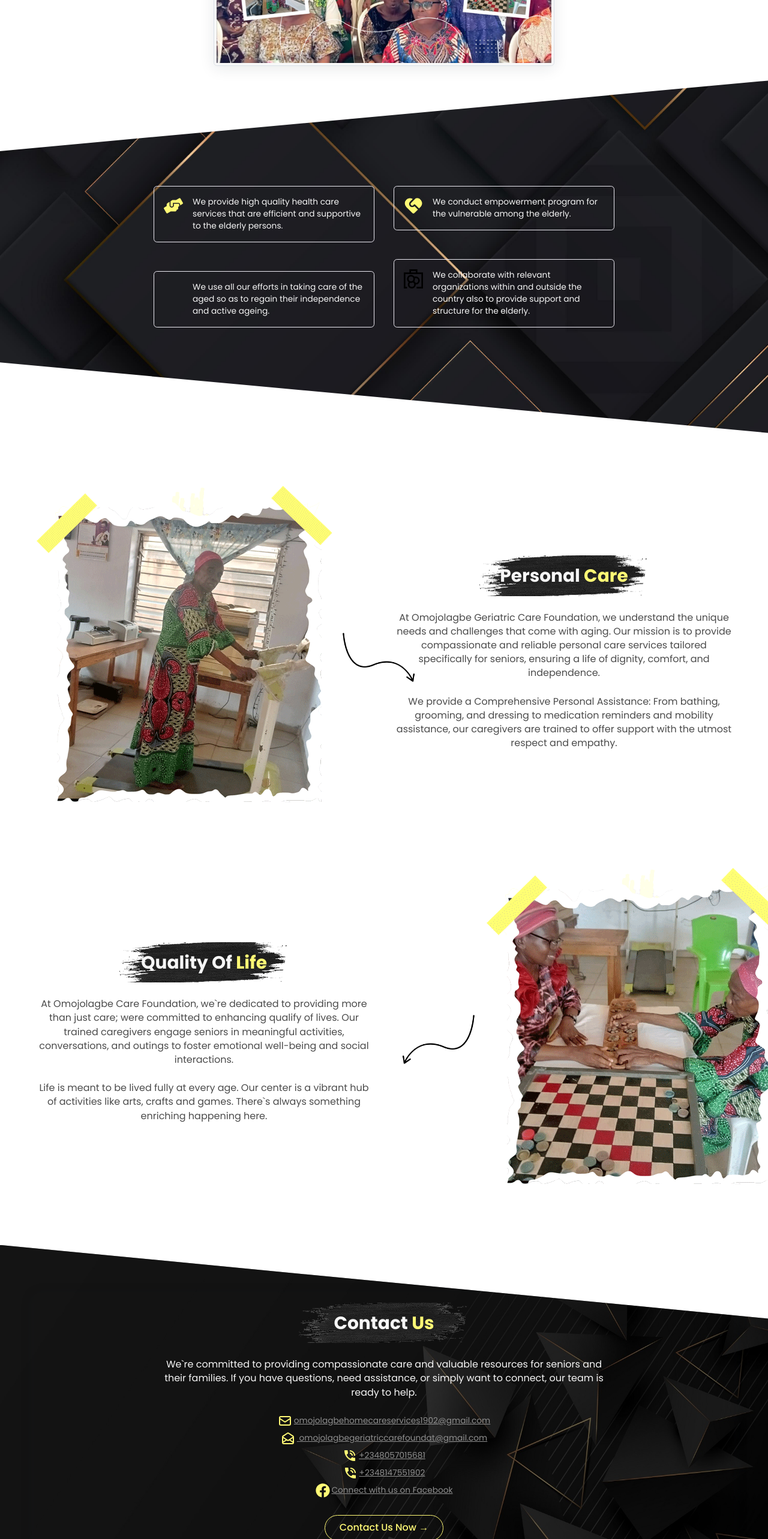
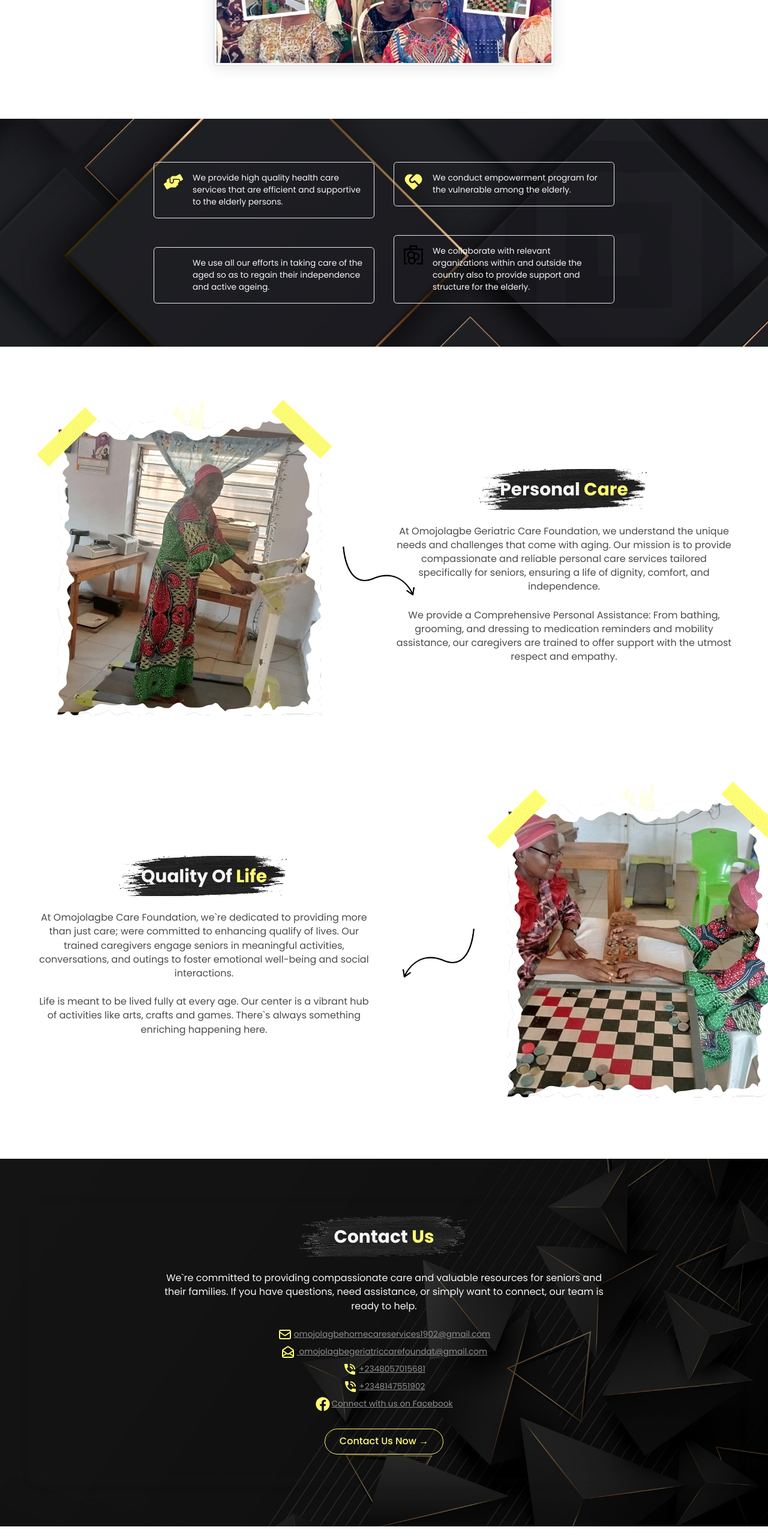
Before and after one commit to Abiodun-Samuel/Omojolagbe-Geriatrics-Care-Foundation, a React (Vite) app: page / in a window 1280 px wide. Shown: the part 1320-3886 px from the top of the page at 60% size. Built offline with nearby package versions, Linux system fonts and the light colour scheme; some icons are missing.

Commit message:
adjusted

```diff
--- a/src/components/Home/AboutSection.jsx
+++ b/src/components/Home/AboutSection.jsx
@@ -50,8 +50,8 @@ const AboutComponent = () => {
         </div>
       </div>
 
-      <div className="about__obj py-5">
-        <div className="container py-5">
+      <div className="about__obj mt-5">
+        <div className="container py-2">
           <div className="row d-flex justify-content-center py-2">
             <div className="col-lg-4 col-md-6 d-flex flex-column">
               <div
--- a/src/index.css
+++ b/src/index.css
@@ -111,7 +111,7 @@ section#contact__section {
   background: url("./assets/images/bg/about-bg.jpg");
   background-position: center;
   background-size: cover;
-  clip-path: polygon(0 20%, 100% 0, 100% 100%, 0 80%);
+  /* clip-path: polygon(0 20%, 100% 0, 100% 100%, 0 80%); */
 }
 
 /* contact section   */
@@ -120,7 +120,7 @@ section#contact__section {
     url("./assets/images/bg/contact-bg.jpg");
   background-position: center;
   background-size: cover;
-  clip-path: polygon(0 0, 100% 20%, 100% 80%, 0 100%);
+  /* clip-path: polygon(0 0, 100% 20%, 100% 80%, 0 100%); */
 }
 
 /* footer section  */
```
